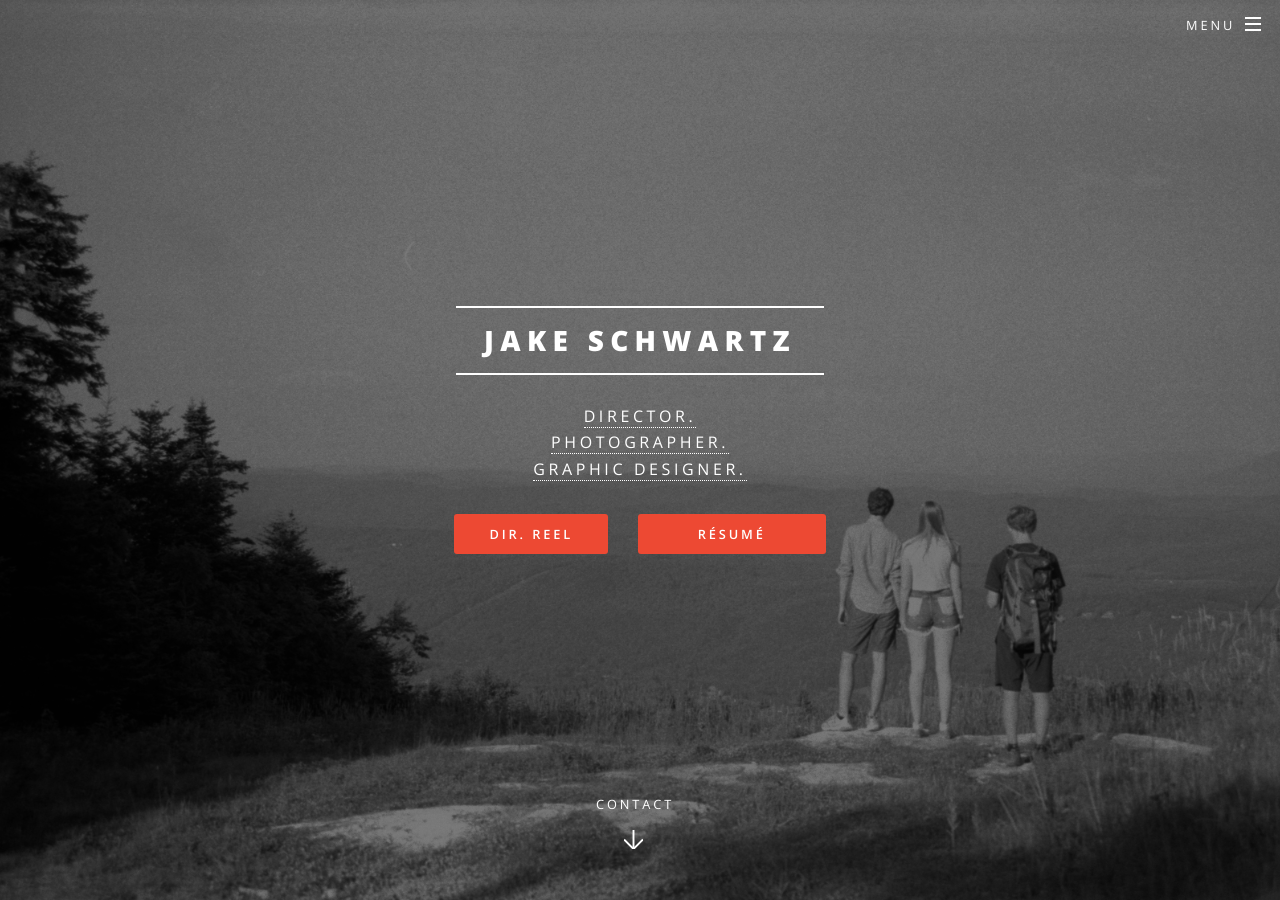
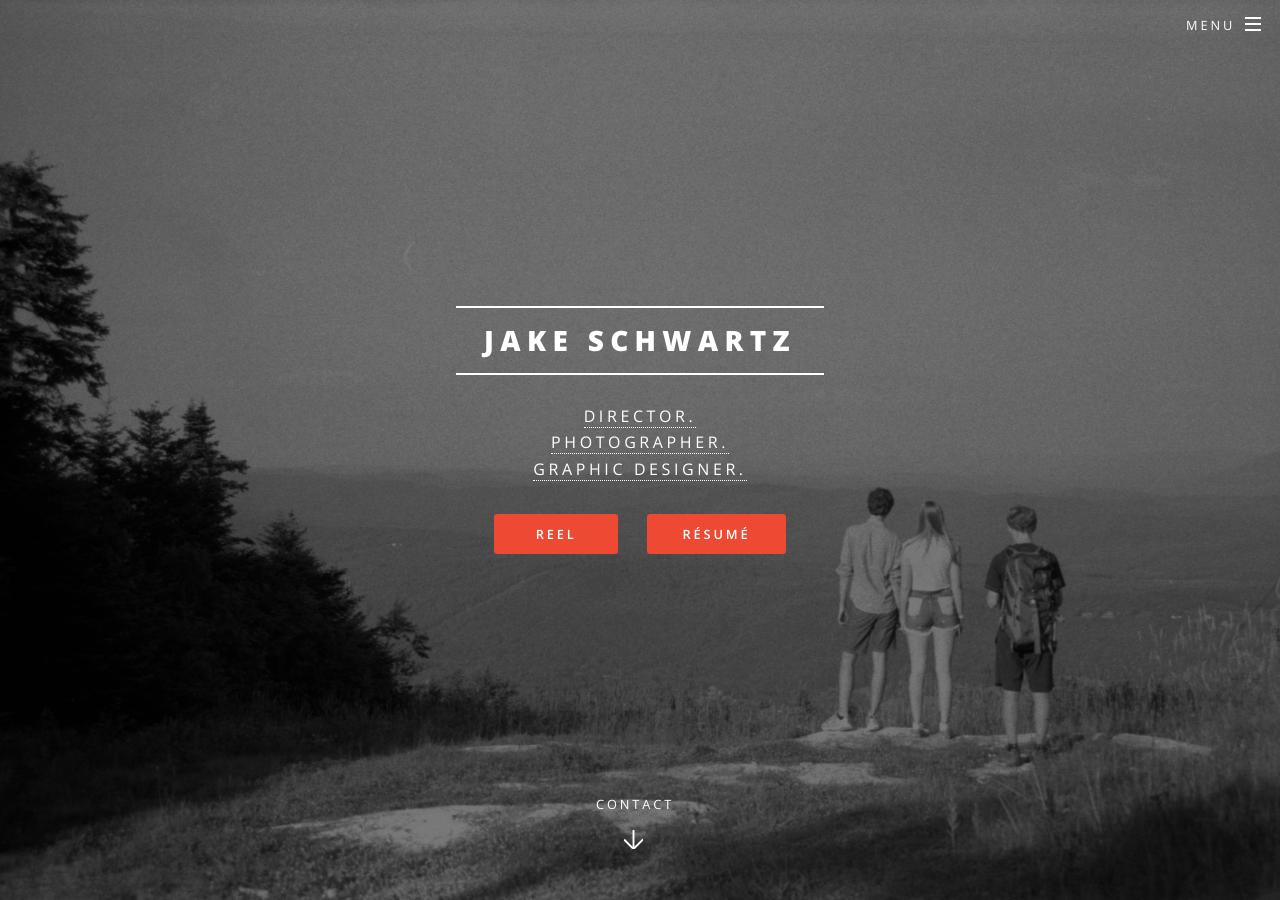
Before and after one commit to eturk/schwartzjake.com, a Jekyll site: the page built from home.markdown, in a window 1280 px wide and 900 px high. Built offline with Jekyll 4.4.1, drawn with Linux system fonts in a browser that asks for light colours.

Commit message:
Update landing.html

```diff
--- a/_layouts/landing.html
+++ b/_layouts/landing.html
@@ -7,8 +7,8 @@
     <h2>{{ site.title }}</h2>
     {{ content }}
     <ul class="actions">
-      <li><a href="{{ page.reel_url }}" class="button special popup-reel">Dir. Reel</a></li>
-      <li><a href="{{ page.resume_url }}" class="button special popup-reel">    Résumé    </a></li>
+      <li><a href="{{ page.reel_url }}" class="button special popup-reel"> Reel </a></li>
+      <li><a href="{{ page.resume_url }}" class="button special popup-reel">Résumé</a></li>
     </ul>
   </div>
   <a href="#footer" class="more scrolly">Contact</a>
```
